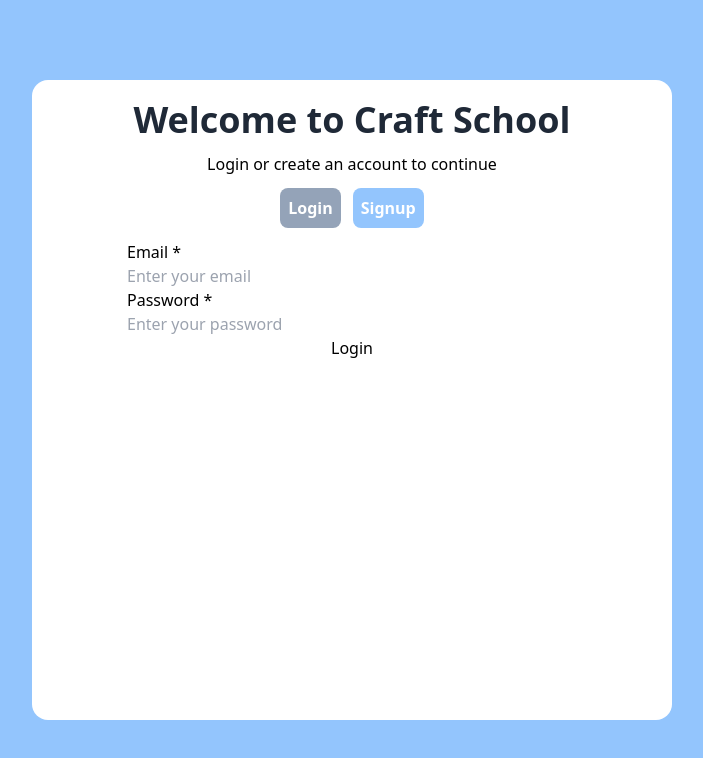
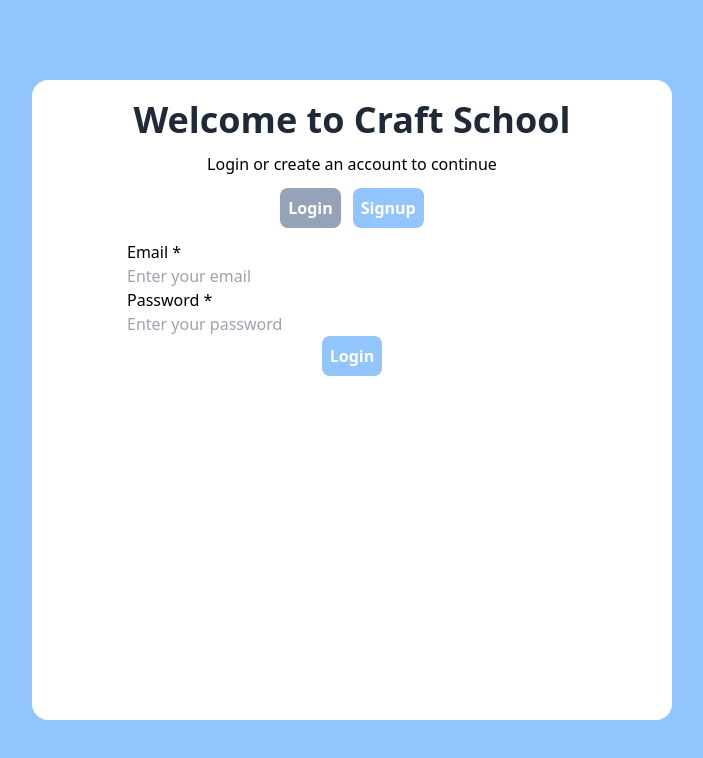
Before and after one commit to Vixs101/web_based_presentation_system, a React (Vite) app: page / in a window 1280 px wide. Shown: the top 758 px of the page, without its empty margins (288-991 px from the left). Built offline with nearby package versions, Linux system fonts and the light colour scheme.

Commit message:
made a few tweeks to the buttons

```diff
--- a/src/pages/LoginPage.tsx
+++ b/src/pages/LoginPage.tsx
@@ -49,9 +49,9 @@ function LoginPage() {
           </div>
 
           {loginType == "login" ? (
-            <button>Login</button>
+            <button className="rounded-lg text-white font-bold p-2 bg-blue-300">Login</button>
           ) : (
-            <button>Sign up</button>
+            <button className="rounded-lg text-white font-bold p-2 bg-blue-300">Sign up</button>
           )}
         </form>
       </section>
```
